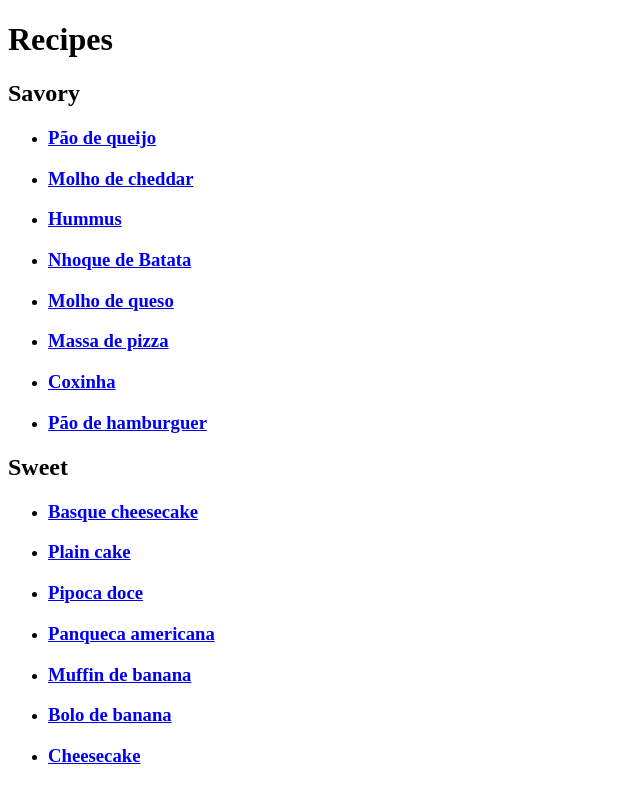
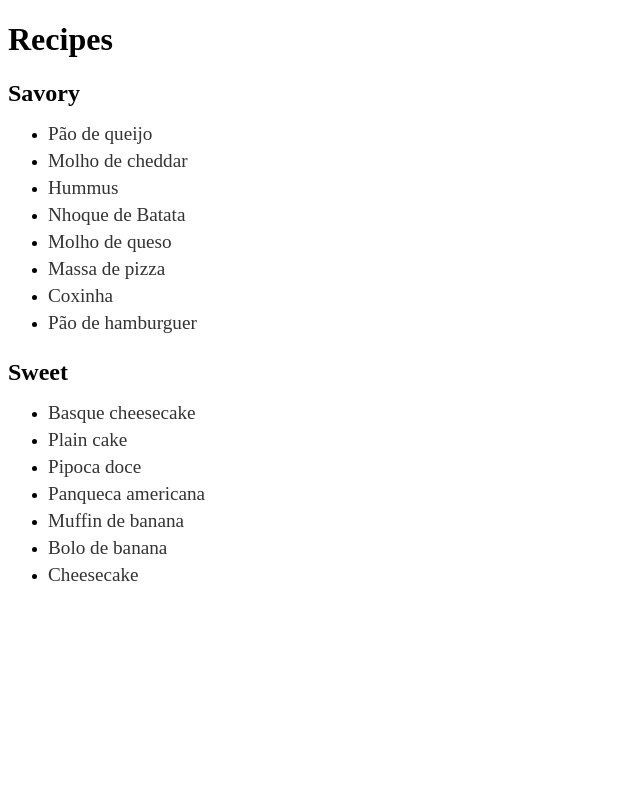
Before and after one commit to brenda-daroz/next-recipe-website, a Next.js app: page / in a window 1280 px wide. Shown: the whole page, without its empty margins (0-640 px from the left). Built offline with nearby package versions, Linux system fonts and the light colour scheme.

Commit message:
add style

```diff
--- a/components/BigUseClient.js
+++ b/components/BigUseClient.js
@@ -1,7 +1,29 @@
 "use client"
 import Link from 'next/link'
 import capitalizeFirstLetter from '../utils/capitalizeFirstLetter.js'
+import styled from 'styled-components'
 
+const ListContainer = styled.div`
+  margin-top: 20px;
+`;
+
+const CategoryTitle = styled.h2`
+  font-size: 1.5rem;
+  margin-bottom: 10px;
+`;
+
+const RecipeLink = styled.div`
+ display: inline-block;
+  font-size: 1.2rem;
+  color: #333;
+  text-decoration: none;
+  margin-bottom: 5px;
+
+
+  &:hover {
+    color: #ff5733;
+  }
+`;
 
 export default function BigUseClient({ data }) {
 
@@ -10,19 +32,19 @@ export default function BigUseClient({ data }) {
 
 
   const RecipeList = ({ recipes, category }) => (
-    <>
-      <h2>{capitalizeFirstLetter(category)}</h2>
+    <ListContainer>
+      <CategoryTitle>{capitalizeFirstLetter(category)}</CategoryTitle>
       <ul>
         {recipes.map((recipe) => (
           <li
           key={recipe.id}>
             <Link href={{pathname:`/recipes/${encodeURIComponent(recipe.title)}`, query: { object: JSON.stringify(recipe) }}} as={`/recipes/${recipe.title}`}>
-              <h3>{capitalizeFirstLetter(recipe.title)}</h3>
+              <RecipeLink>{capitalizeFirstLetter(recipe.title)}</RecipeLink>
             </Link>
           </li>
         ))}
       </ul>
-    </>
+    </ListContainer>
   );
 
   return (
```
